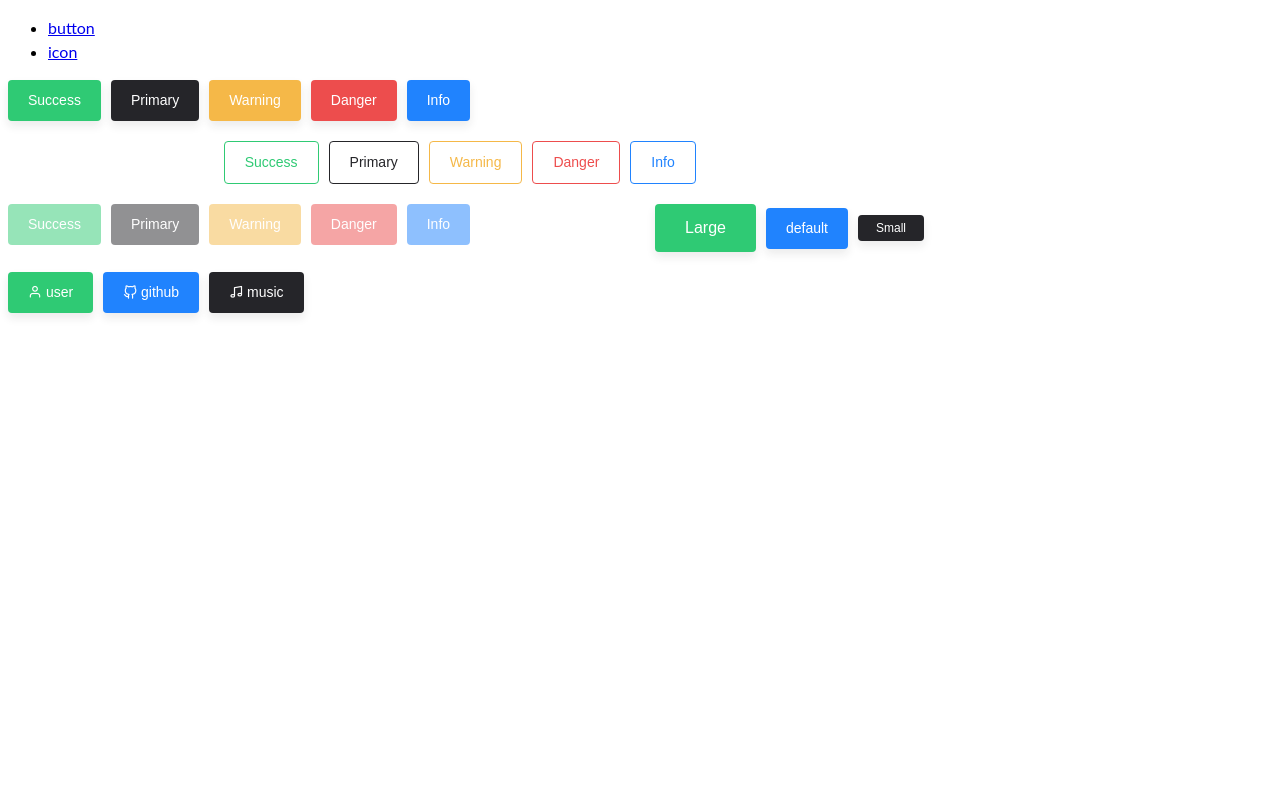
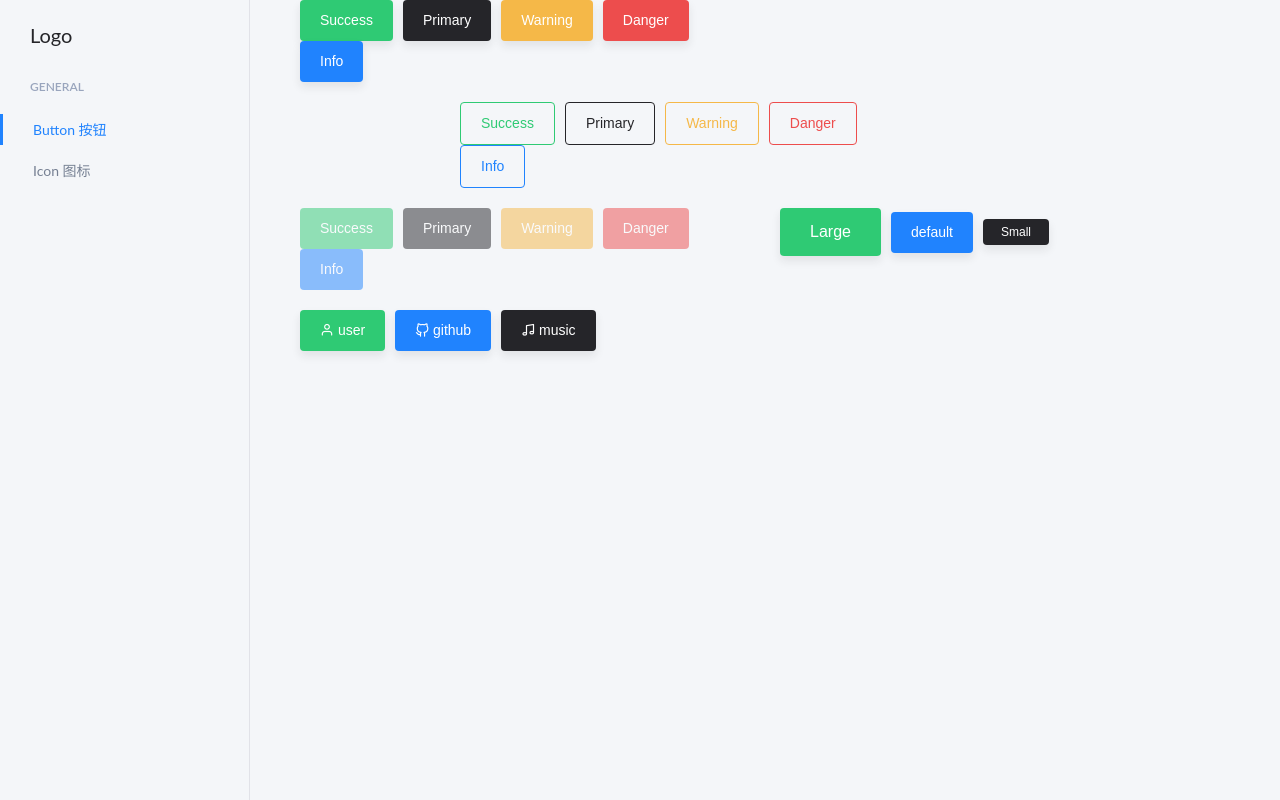
Before and after one commit to yanghuanrong/react, a React app: page /#/button in a window 1280 px wide. Before the commit this address led to /button. Built offline with nearby package versions, Linux system fonts and the light colour scheme.

Commit message:
add left-nav

```diff
--- a/src/lib/Row/index.js
+++ b/src/lib/Row/index.js
@@ -7,7 +7,7 @@ class Row extends Component {
     children: PropTypes.node,
   }
   render() {
-    return <div className="row">{this.props.children}</div>
+    return <div className="container"><div className="row">{this.props.children}</div></div>
   }
 }
 
--- a/src/lib/Row/style.less
+++ b/src/lib/Row/style.less
@@ -1,3 +1,11 @@
+.container {
+  width: 100%;
+  padding-right: 15px;
+  padding-left: 15px;
+  margin-right: auto;
+  margin-left: auto;
+}
+
 .row {
   display: -webkit-box;
   display: -ms-flexbox;
@@ -7,3 +15,18 @@
   margin-right: -15px;
   margin-left: -15px;
 }
+@media (min-width: 576px) {
+  .container {
+    max-width: 540px;
+  }
+}
+@media (min-width: 768px) {
+  .container {
+    max-width: 720px;
+  }
+}
+@media (min-width: 992px) {
+  .container {
+    max-width: 960px;
+  }
+}
--- a/src/view/App.js
+++ b/src/view/App.js
@@ -1,24 +1,33 @@
 import React, {Component} from 'react'
 import {Switch} from 'react-router'
-import {BrowserRouter, Route, NavLink, Redirect} from "react-router-dom"
+import {HashRouter, Route, NavLink, Redirect} from "react-router-dom"
+import './page.less'
 import ViewButton from './ViewButton'
 import ViewIcon from './ViewIcon'
 
 class App extends Component {
   render() {
-    return (<BrowserRouter>
-      <div>
-        <div>
-          <ul>
+    return (<HashRouter>
+      <div className="page">
+        <aside className="page-sidebar">
+          <div className="sidebar">
+            <div className="sidebar-brand">
+              <a>Logo</a>
+            </div>
+            <div className="sidebar-body">
+              <span className="sidebar-title">General</span>
+              <ul className="sidebar-list">
                 <li>
-              <NavLink to="/button">button</NavLink>
+                  <NavLink to="/button" className="sidebar-link">Button 按钮</NavLink>
                 </li>
                 <li>
-              <NavLink to="/icon">icon</NavLink>
+                  <NavLink to="/icon"  className="sidebar-link">Icon 图标</NavLink>
                 </li>
               </ul>
             </div>
-        <div>
+          </div>
+        </aside>
+        <div className="page-content">
           <Switch>
             <Route path="/button" component={ViewButton}/>
             <Route path="/icon" component={ViewIcon}/>
@@ -26,7 +35,7 @@ class App extends Component {
           </Switch>
         </div>
       </div>
-    </BrowserRouter>)
+    </HashRouter>)
   }
 }
 
--- /dev/null
+++ b/src/view/page.less
@@ -0,0 +1,135 @@
+blockquote,
+body,
+dd,
+dl,
+fieldset,
+figure,
+h1,
+h2,
+h3,
+h4,
+h5,
+h6,
+hr,
+legend,
+ol,
+p,
+pre,
+ul {
+  margin: 0;
+  padding: 0;
+}
+
+body {
+  background-color: #f4f6f9;
+}
+
+button {
+  cursor: pointer;
+}
+
+ol,
+ul {
+  margin: 0;
+  padding: 0;
+  list-style-type: none;
+}
+
+li > ol,
+li > ul {
+  margin-bottom: 0;
+}
+@blue: #2083fe;
+
+a {
+  transition: color 0.15s ease-in-out;
+  background-color: transparent;
+  text-decoration: none;
+  cursor: pointer;
+  -webkit-text-decoration-skip: objects;
+  text-decoration-skip: objects;
+
+  &:hover {
+    color: @blue;
+  }
+}
+
+.page {
+  position: relative;
+  height: 100%;
+}
+
+.page-sidebar {
+  position: fixed;
+  top: 0;
+  bottom: 0;
+  width: 250px;
+  height: 100%;
+  max-height: 100%;
+}
+
+.sidebar {
+  position: relative;
+  width: 100%;
+  height: 100%;
+  border-right: 1px solid #e1e2e8;
+  background-color: #f4f6f9;
+
+  .sidebar-brand{
+    display: -webkit-box;
+    display: -ms-flexbox;
+    display: flex;
+    -ms-flex-negative: 0;
+    flex-shrink: 0;
+    -webkit-box-align: center;
+    -ms-flex-align: center;
+    align-items: center;
+    height: 70px;
+    padding: .3125rem 15px .3125rem 30px;
+    color: #252529;
+    font-size: 1.25rem;
+  }
+
+  .sidebar-title {
+    display: block;
+    margin: 0;
+    padding: 0.5rem 15px 0.5rem 30px;
+    color: #99a5bd;
+    font-size: 0.75rem;
+    font-weight: 600;
+    text-transform: uppercase;
+  }
+
+  .sidebar-list {
+    .sidebar-link {
+      display: -webkit-box;
+      display: -ms-flexbox;
+      display: flex;
+      -webkit-box-align: center;
+      -ms-flex-align: center;
+      align-items: center;
+      margin: 10px 0;
+      padding: 0.3125rem 10px 0.3125rem 30px;
+      border-left: 3px solid transparent;
+      color: #768093;
+      font-size: 0.875rem;
+
+      &.active,
+      &:hover {
+        border-left-color: @blue;
+        color: @blue;
+      }
+    }
+  }
+}
+
+.page-content {
+  position: absolute;
+  right: 0;
+  left: 250px;
+  min-height: 100%;
+  transition: -webkit-transform 0.3s;
+  transition: transform 0.3s;
+  transition: transform 0.3s,-webkit-transform 0.3s;
+  background-color: #f4f6f9;
+}
```
Lines whose indentation alone changed are shown as unchanged.
